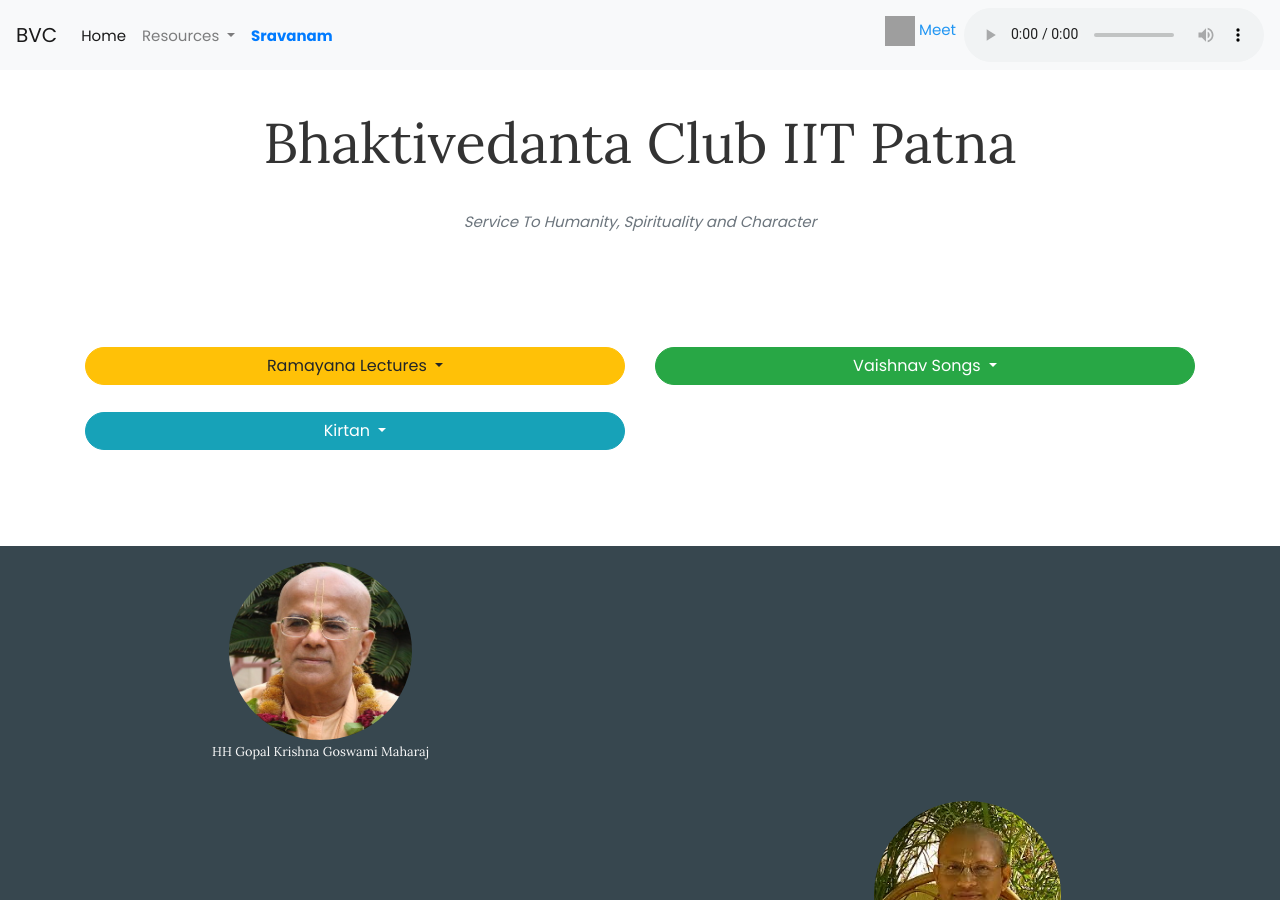
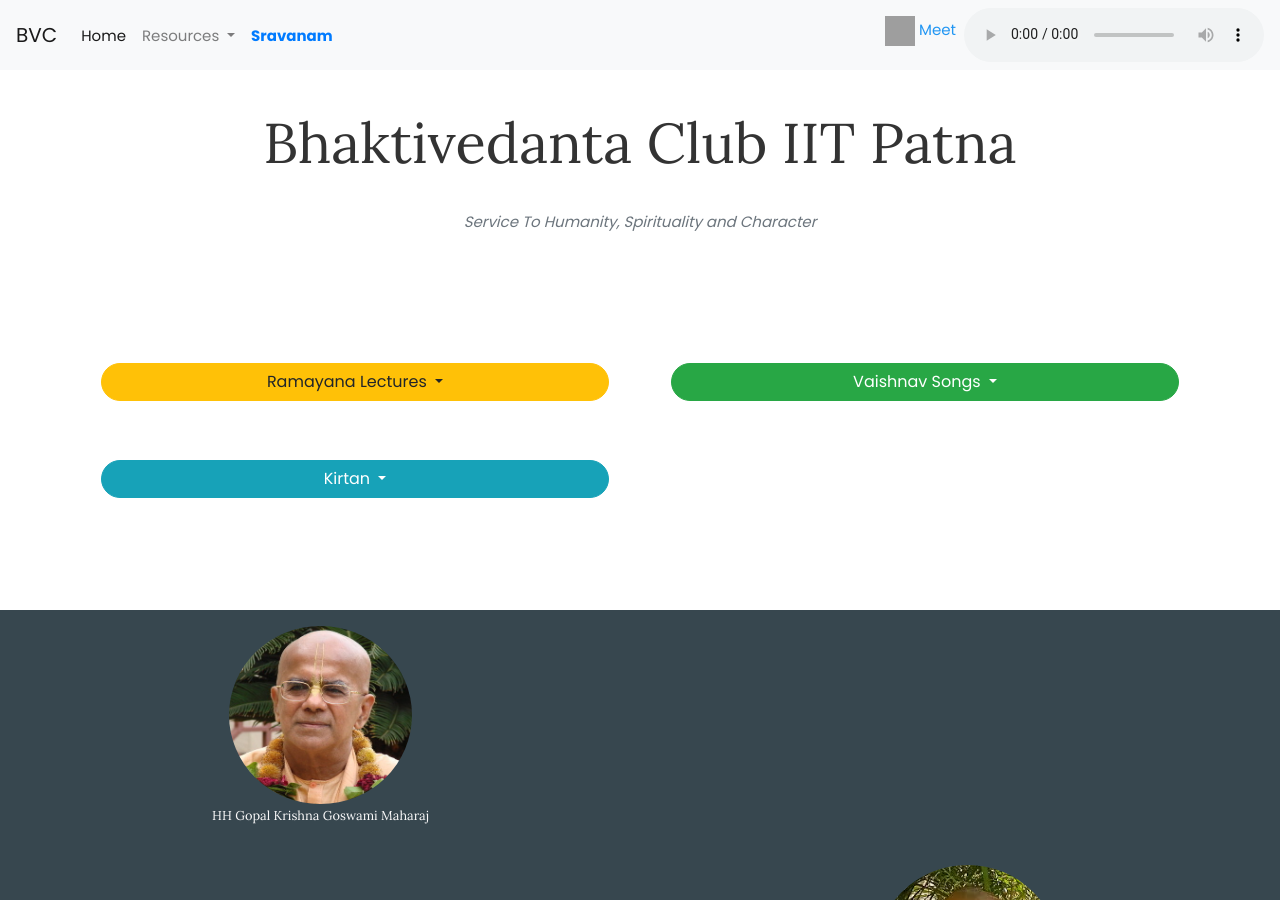
Before and after one commit to byciitp/byciitp.github.io, a Jekyll site: the page built from resources/audio.md, in a window 1280 px wide and 900 px high. Built offline with Jekyll 4.4.1, drawn with Linux system fonts in a browser that asks for light colours; nearby versions of some CDN libraries; grey boxes are pictures that could not be loaded.

Commit message:
fix: add margin for small screens in audios

```diff
--- a/resources/audio.md
+++ b/resources/audio.md
@@ -8,7 +8,7 @@
 		<div class="py-5">
 			<div class="row">
 				<div class="btn-group col-lg-6 md-5">
-				  <button type="button" class="btn btn-warning dropdown-toggle" data-toggle="dropdown" aria-haspopup="true" aria-expanded="false">
+				  <button type="button" class="m-3 btn btn-warning dropdown-toggle" data-toggle="dropdown" aria-haspopup="true" aria-expanded="false">
 				    Ramayana Lectures
 				  </button>
 				  <div class="dropdown-menu" style="overflow-y:auto; max-height:80vh"	>
@@ -19,7 +19,7 @@
 				</div>
 
 				<div class="btn-group col-lg-6 md-5">
-				  <button type="button" class="btn btn-success dropdown-toggle" data-toggle="dropdown" aria-haspopup="true" aria-expanded="false">
+				  <button type="button" class="m-3 btn btn-success dropdown-toggle" data-toggle="dropdown" aria-haspopup="true" aria-expanded="false">
 				    Vaishnav Songs
 				  </button>
 				  <div class="dropdown-menu" style="overflow-y:auto; max-height:80vh"	>
@@ -32,7 +32,7 @@
 		<br>
 		<div class="row">
 			<div class="btn-group col-lg-6 md-5">
-			  <button type="button" class="btn btn-info dropdown-toggle" data-toggle="dropdown" aria-haspopup="true" aria-expanded="false">
+			  <button type="button" class="m-3 btn btn-info dropdown-toggle" data-toggle="dropdown" aria-haspopup="true" aria-expanded="false">
 			    Kirtan
 			  </button>
 			  <div class="dropdown-menu" style="overflow-y:auto; max-height:80vh"	>
```
